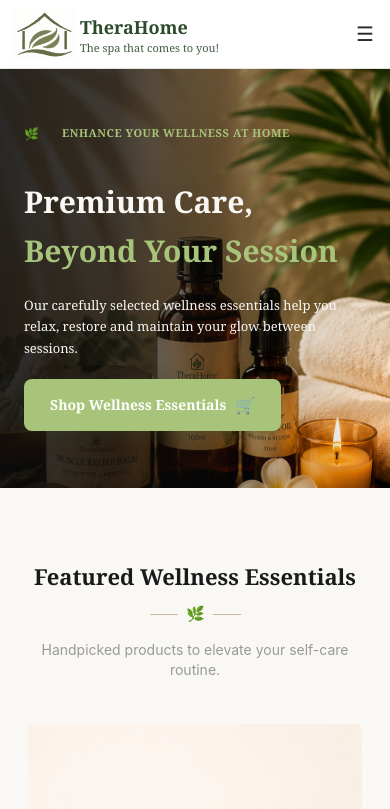
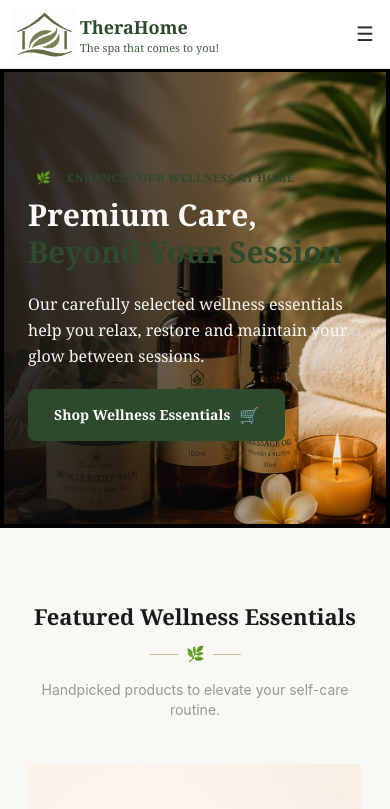
Before and after one commit to OluwaseunSodeeq/therahome, a Next.js app: page /pricing-shop in a window 390 px wide. Shown: the top 809 px of the page. Built offline with nearby package versions, Linux system fonts and the light colour scheme.

Commit message:
order features on the added!

```diff
--- a/components/Cart/CartItem.tsx
+++ b/components/Cart/CartItem.tsx
@@ -11,7 +11,6 @@ interface Props {
 }
 
 export default function CartItem({ item }: Props) {
-  console.log("CartItem item:", item); // Debugging line
   const { increaseQuantity, decreaseQuantity, removeFromCart } = useCart();
 
   return (
--- a/components/Cart/CheckoutForm.tsx
+++ b/components/Cart/CheckoutForm.tsx
@@ -172,7 +172,7 @@ export default function CheckoutForm({ onSuccess }: CheckoutFormProps) {
           </div>
         </div>
         {/* Order Notes */}
-        <div className="border-t pt-7">
+        <div className="hidden border-t pt-7">
           <div className="mb-5">
             <h3 className="text-lg font-bold">📝 Order Notes</h3>
 
--- a/components/Ui-components/AboutHero.tsx
+++ b/components/Ui-components/AboutHero.tsx
@@ -113,8 +113,7 @@ export default function AboutHero() {
                 font-bold
                 uppercase
                 tracking-[0.13em]
-                text-light-green
-                lg:text-primary-green
+                text-primary-green
 
               "
             >
@@ -136,9 +135,7 @@ export default function AboutHero() {
           >
             Wellness, Delivered
             <br />
-            <span className="italic text-light-green lg:text-primary-green">
-              With Care
-            </span>
+            <span className="italic text-primary-green">With Care</span>
           </h1>
 
           {/* Paragraph */}
@@ -147,7 +144,7 @@ export default function AboutHero() {
             className="
               mb-7
               max-w-90
-              text-[15px]
+              text-base
               leading-relaxed
               text-hero-bg lg:text-black
             "
@@ -163,7 +160,7 @@ export default function AboutHero() {
 
               return (
                 <div key={index} className="flex items-center gap-3">
-                  <Icon className="text-light-green lg:text-primary-green" />
+                  <Icon className="text-primary-green" />
                   {/* </div> */}
 
                   <span
--- a/components/Ui-components/ContactHero.tsx
+++ b/components/Ui-components/ContactHero.tsx
@@ -121,7 +121,7 @@ export default function ContactHero() {
         >
           {/* Badge */}
           <div style={anim(0.06)} className="mb-4 flex items-center gap-2">
-            <span className="text-[11px] font-bold uppercase tracking-[0.13em] text-light-green lg:text-primary-green">
+            <span className="text-[11px] font-bold uppercase tracking-[0.13em] text-primary-green">
               Get In Touch
             </span>
           </div>
@@ -129,21 +129,19 @@ export default function ContactHero() {
           {/* Heading */}
           <h1
             style={anim(0.18)}
-            className="mb-5 text-[clamp(34px,4.5vw,56px)] font-bold leading-relaxed"
+            className="mb-5 text-[clamp(34px,4.5vw,56px)] font-bold leading-tight"
           >
             <span className="text-hero-bg lg:text-black">
               We&apos;re Here to
             </span>
             <br />
-            <span className="italic text-light-green lg:text-primary-green">
-              Help You Relax
-            </span>
+            <span className="italic text-primary-green">Help You Relax</span>
           </h1>
 
           {/* Description */}
           <p
             style={anim(0.3)}
-            className="text-hero-bg lg:text-black lg:mb-8 max-w-md text-[15px] leading-relaxed"
+            className="text-hero-bg lg:text-black lg:mb-8 max-w-md text-base leading-relaxed"
           >
             Have questions or ready to book your session? Reach out to us and
             we&apos;ll take care of the rest.
@@ -154,8 +152,7 @@ export default function ContactHero() {
             <Link
               href={whatsappLink}
               className="
-                bg-light-green
-                lg:bg-primary-green
+                bg-primary-green
                 text-white
                 rounded-lg
                 px-7 py-4
@@ -179,7 +176,7 @@ export default function ContactHero() {
               onClick={handleCall}
               className="
                 border-2 lg:border-primary-green border-light-green
-                text-light-green
+                text-primary-green
                 lg:text-primary-green
                 rounded-lg
                 px-7 py-4
@@ -190,7 +187,7 @@ export default function ContactHero() {
                 hover:-translate-y-1
               "
             >
-              <span className="text-light-green lg:text-primary-green text-[18px]">
+              <span className="text-primary-green text-[18px]">
                 <Phone />
               </span>
               Call Us Now
@@ -199,7 +196,7 @@ export default function ContactHero() {
 
           {/* Response Time */}
           <div style={anim(0.5)} className="flex items-center gap-2">
-            <span className="text-light-green lg:text-primary-green">
+            <span className="text-primary-green">
               <Clock size={18} />
             </span>
 
@@ -210,7 +207,7 @@ export default function ContactHero() {
 
           {/* Trust */}
           <div style={anim(0.58)} className="mt-4 flex items-center gap-2">
-            <span className="text-light-green lg:text-primary-green">
+            <span className="text-primary-green">
               <ShieldCheck size={18} />
             </span>
 
--- a/components/Ui-components/HeroService.tsx
+++ b/components/Ui-components/HeroService.tsx
@@ -108,7 +108,7 @@ export default function HeroService() {
             ${loaded ? "translate-y-0 opacity-100" : "translate-y-4 opacity-0"}
           `}
           >
-            <span className="text-[13px] text-light-green">🌿</span>
+            <span className="text-[13px] text-primary-green">🌿</span>
 
             <span
               className="
@@ -116,8 +116,7 @@ export default function HeroService() {
               font-bold
               uppercase
               tracking-[0.12em]
-              text-light-green
-              lg:text-primary-green
+              text-primary-green
             "
             >
               Our Services
@@ -141,16 +140,14 @@ export default function HeroService() {
           >
             Premium Wellness,
             <br />
-            <span className="text-light-green lg:text-primary-green">
-              Tailored for You
-            </span>
+            <span className="text-primary-green">Tailored for You</span>
           </h1>
 
           {/* Description */}
           <p
             className={`
             max-w-90
-            text-[clamp(13px,1.8vw,16px)]
+            text-base
             leading-relaxed
             text-hero-bg lg:text-black
             transition-all
--- a/components/Ui-components/HeroShop.tsx
+++ b/components/Ui-components/HeroShop.tsx
@@ -26,7 +26,7 @@ export default function HeroShop() {
     <section className="w-full mx-auto relative mt-17 overflow-hidden min-h-90 bg-hero-img font-geo">
       <div className="relative max-w-360 mx-auto z-20">
         {/* Background image */}
-        <div className="relative min-h-105 max-h-125 w-full">
+        <div className="relative min-h-115 max-h-125 w-full">
           <Image
             src="/hero6.png"
             alt="Premium wellness products"
@@ -87,12 +87,18 @@ export default function HeroShop() {
           py-8 px-6 md:px-8
           xl:px-12
           xl:py-11
+          border-4
+
         "
         >
           {/* Badge */}
           <div
             style={anim(0.08)}
-            className="mb-9 lg:mb-3.5 flex items-center gap-1.75"
+            className="
+            max-w-[320px]
+             py-2
+             px-2
+            "
           >
             <span className="text-xs">🌿</span>
             <span
@@ -101,8 +107,7 @@ export default function HeroShop() {
               font-semibold
               uppercase
               tracking-wider
-              text-light-green
-              lg:text-primary-green
+              text-primary-green
               ml-4
             "
             >
@@ -118,18 +123,13 @@ export default function HeroShop() {
             font-serif
             text-[clamp(30px,4.5vw,54px)]
             font-bold
-            leading-relaxed
+            leading-tight
             text-hero-bg lg:text-black
           "
           >
             Premium Care,
             <br />
-            <span
-              className=" text-light-green
-              lg:text-primary-green"
-            >
-              Beyond Your Session
-            </span>
+            <span className="text-primary-green">Beyond Your Session</span>
           </h1>
 
           {/* Subtext */}
@@ -138,7 +138,7 @@ export default function HeroShop() {
             className="
             mb-0 lg:mb-8
             max-w-90
-            text-[clamp(13px,1.6vw,15px)]
+            text-base
             leading-relaxed
             text-hero-bg lg:text-black
           "
@@ -156,8 +156,7 @@ export default function HeroShop() {
               items-center
               gap-2.25
               rounded-lg
-              bg-light-green
-              lg:bg-primary-green
+              bg-primary-green
               px-6.5
               py-3.5
               text-sm
--- a/components/Ui-components/HomeHero.tsx
+++ b/components/Ui-components/HomeHero.tsx
@@ -96,6 +96,7 @@ export default function HomeHero() {
           py-8 px-6 md:px-8
           xl:px-12
           xl:py-11
+          border-4
 
           `}
         >
@@ -117,7 +118,7 @@ export default function HomeHero() {
                 font-semibold
                 tracking-wider
                 uppercase
-                text-light-green lg:text-primary-green
+                text-primary-green
                 ml-4
               "
             >
@@ -131,16 +132,14 @@ export default function HomeHero() {
             className="
               text-4xl md:text-6xl
               font-bold
-              leading-relaxed
+              leading-tight
               text-hero-bg lg:text-black
               mb-5
             "
           >
             Luxury Spa,
             <br />
-            <span className="text-light-green lg:text-primary-green">
-              Delivered to You
-            </span>
+            <span className="text-primary-green">Delivered to You</span>
           </h1>
 
           {/* DESCRIPTION */}
@@ -191,10 +190,8 @@ export default function HomeHero() {
               target="_blank"
               rel="noopener noreferrer"
               className="
-                border-2 border-light-green
-                 lg:border-primary-green
-                text-light-green
-                lg:text-primary-green
+                border-2 border-primary-green
+                text-primary-green
                 rounded-lg
                 px-7 py-4
                 text-sm font-semibold
@@ -215,7 +212,7 @@ export default function HomeHero() {
 
           {/* SMALL TEXT */}
           <div style={anim(0.2)} className="flex items-center gap-2">
-            <span className="text-light-green text-sm">✅</span>
+            <span className="text-primary-green text-sm">✅</span>
 
             <span className="text-sm text-hero-bg lg:text-black">
               Limited slots available weekly
--- a/lib/telegram.ts
+++ b/lib/telegram.ts
@@ -55,7 +55,7 @@ type TelegramCustomer = {
 type TelegramOrderItem = {
   name: string;
   quantity: number;
-  price: number;
+  price: string;
 };
 
 type TelegramOrder = {
@@ -72,12 +72,11 @@ export async function sendOrderNotification(
   const items = order.items
     .map(
       (item: TelegramOrderItem) =>
-        `• ${item.name} x${item.quantity} — ${formatPrice(
-          item.price * item.quantity,
-        )}`,
+        `• ${item.name} x ${item.quantity} — ${formatPrice(Number(item.price.replace(/,/g, "")) * item.quantity)}`,
     )
     .join("\n");
 
+  console.log(items);
   const message = `
 🛍️ <b>NEW PRODUCT ORDER</b>
 ━━━━━━━━━━━━━━━━━━
@@ -117,7 +116,7 @@ ${formatPrice(order.subtotal)}
 
 ━━━━━━━━━━━━━━━━━━
 
-💬 <b>Open WhatsApp</b>
+💬 <b>Chat with Customer</b>
 
 ${whatsappLink}
 `;
```
